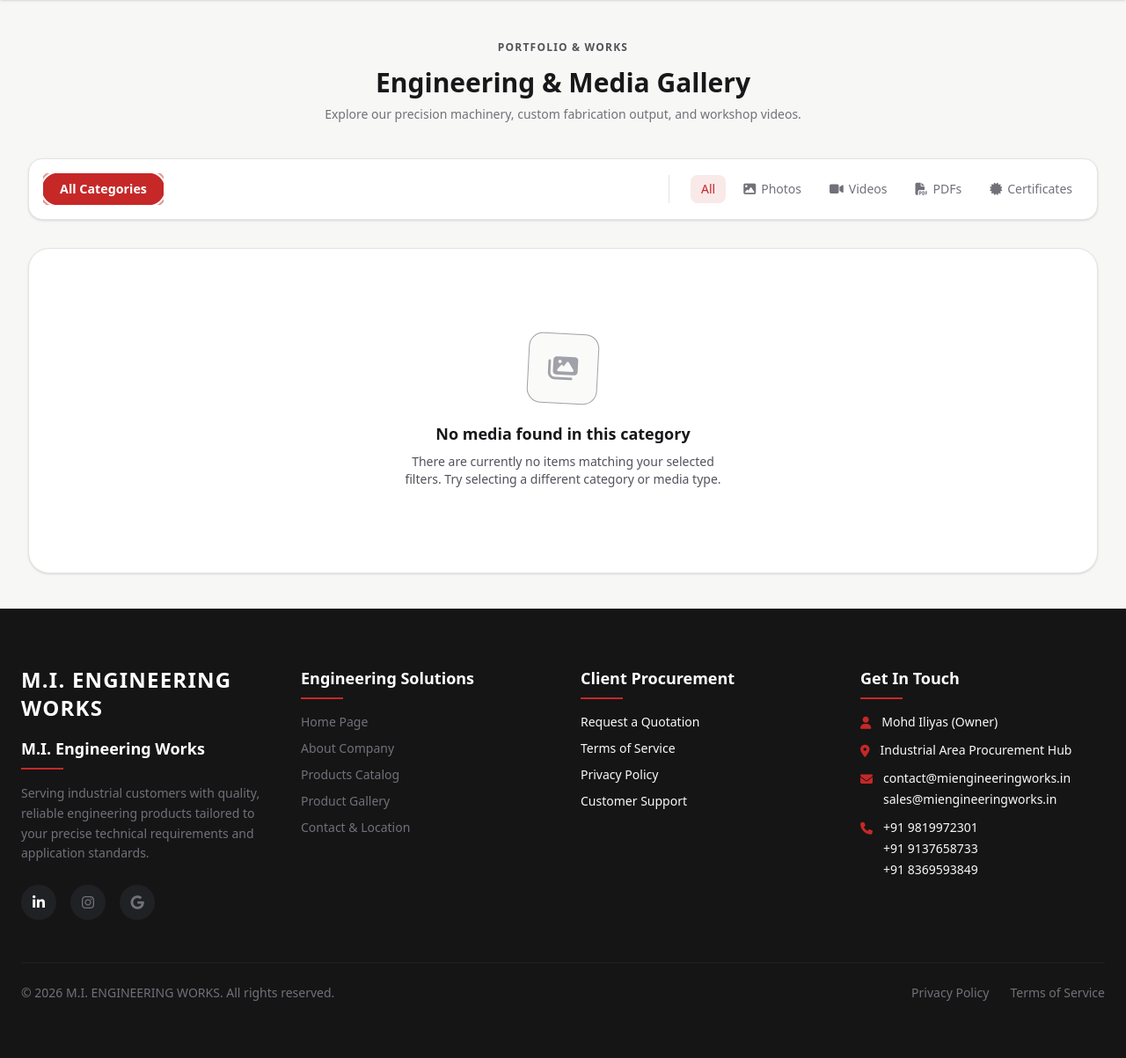
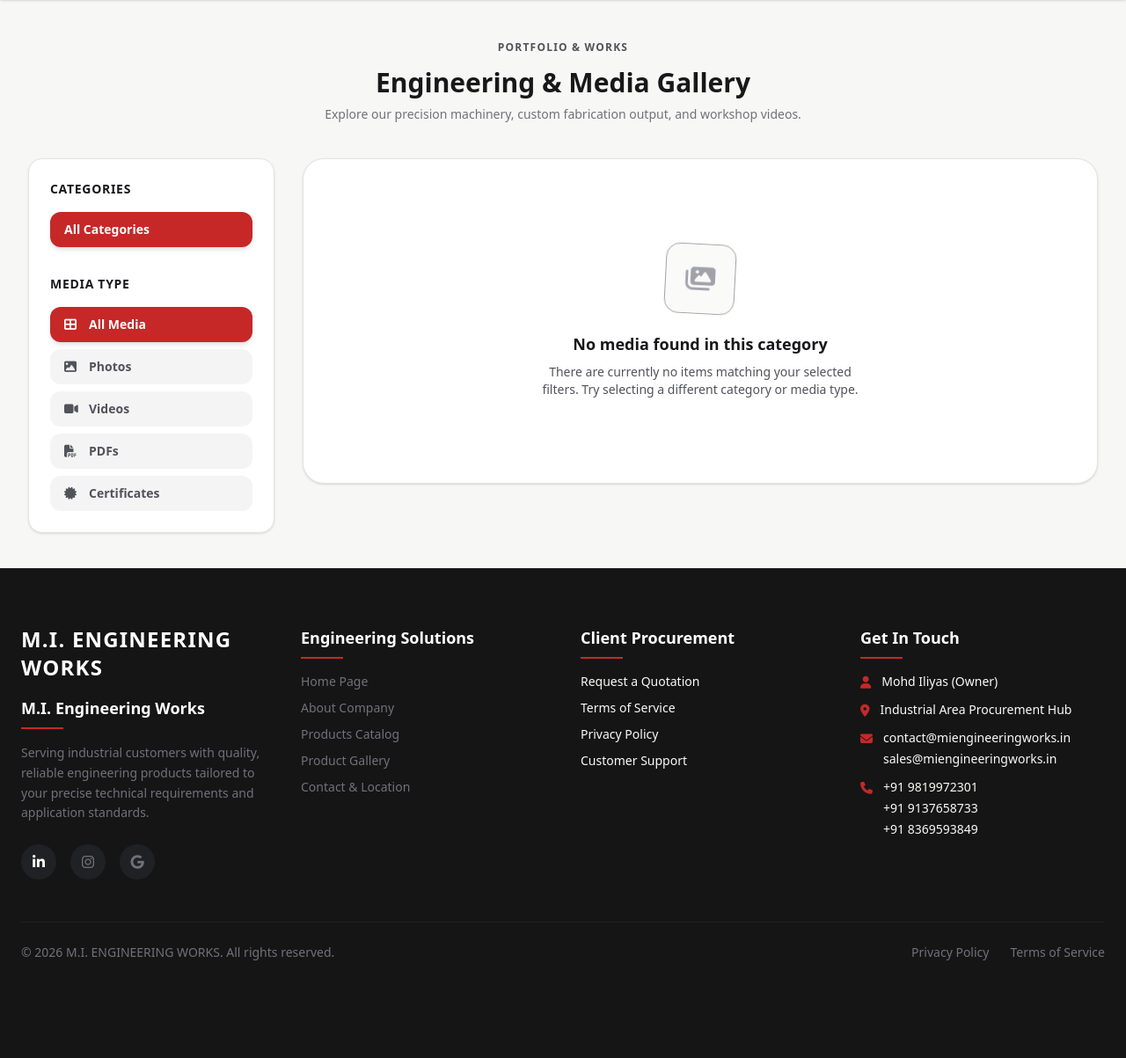
Before and after one commit to v0id-w4lk3r/mi_engineering, a Django app: page /gallery/ in a window 1280 px wide. Shown: the part 97-1300 px from the top of the page at 88% size. After the commit the page ends 1189 px from the top, so only its background shows below. Run offline with Django 5.2, Linux system fonts and the light colour scheme; data that the repository does not hold is empty; style sheets or scripts are compiled from the project's sources; some libraries are stand-ins or nearby versions.

Commit message:
Refactor gallery layout to vertical sidebar for categories

```diff
--- a/gallery/templates/gallery_list.html
+++ b/gallery/templates/gallery_list.html
@@ -49,20 +49,18 @@
     </p>
   </div>
 
-  <!-- Filter Toolbar (HTMX Powered) -->
-  <div
-    class="bg-white p-4 rounded-2xl border border-brand-border shadow-sm mb-8 flex flex-wrap items-center justify-between gap-4"
-  >
-    <!-- Category Tabs -->
-    <div
-      class="flex items-center gap-3 overflow-x-auto pb-4 sm:pb-0 w-full lg:w-auto hide-scrollbar"
-    >
+  <div class="grid grid-cols-1 lg:grid-cols-4 gap-8">
+    <!-- Sidebar -->
+    <div class="lg:col-span-1">
+      <div class="bg-white p-6 rounded-2xl border border-brand-border shadow-sm sticky top-24">
+        <h3 class="text-sm font-extrabold text-brand-heading uppercase tracking-wider mb-4">Categories</h3>
+        <div class="flex flex-col gap-2">
           <a
             href="{% url 'gallery:gallery_list' %}{% if active_type %}?type={{ active_type }}{% endif %}"
             hx-get="{% url 'gallery:gallery_list' %}{% if active_type %}?type={{ active_type }}{% endif %}"
             hx-target="#main-content"
             hx-push-url="true"
-        class="px-5 py-2 text-sm font-semibold rounded-full transition-all duration-300 whitespace-nowrap {% if not active_category %}bg-brand-accent text-white shadow-md ring-2 ring-brand-accent/50 ring-offset-2 scale-[1.02]{% else %}bg-[#F4F4F5] text-brand-body hover:bg-brand-border hover:text-brand-heading{% endif %}"
+            class="px-4 py-2.5 text-sm font-semibold rounded-xl transition-all duration-300 flex items-center {% if not active_category %}bg-brand-accent text-white shadow-md{% else %}bg-[#F4F4F5] text-brand-body hover:bg-brand-border hover:text-brand-heading{% endif %}"
           >
             All Categories
           </a>
@@ -73,68 +71,69 @@
             hx-get="{% url 'gallery:gallery_list' %}?category={{ category.slug }}{% if active_type %}&type={{ active_type }}{% endif %}"
             hx-target="#main-content"
             hx-push-url="true"
-        class="px-5 py-2 text-sm font-semibold rounded-full transition-all duration-300 whitespace-nowrap {% if active_category == category.slug %}bg-brand-accent text-white shadow-md ring-2 ring-brand-accent/50 ring-offset-2 scale-[1.02]{% else %}bg-[#F4F4F5] text-brand-body hover:bg-brand-borderdhover:text-brand-heading1B]{% endif %}"
+            class="px-4 py-2.5 text-sm font-semibold rounded-xl transition-all duration-300 flex items-center {% if active_category == category.slug %}bg-brand-accent text-white shadow-md{% else %}bg-[#F4F4F5] text-brand-body hover:bg-brand-border hover:text-brand-heading{% endif %}"
           >
             {{ category.name }}
           </a>
           {% endfor %}
         </div>
 
-    <!-- Media Type Filters -->
-    <div
-      class="flex items-center gap-2 border-t sm:border-t-0 sm:border-l border-brand-border pt-4 sm:pt-0 sm:pl-6 w-full sm:w-auto justify-start sm:justify-end overflow-x-auto hide-scrollbar"
-    >
+        <h3 class="text-sm font-extrabold text-brand-heading uppercase tracking-wider mt-8 mb-4">Media Type</h3>
+        <div class="flex flex-col gap-2">
           <a
             href="{% url 'gallery:gallery_list' %}{% if active_category %}?category={{ active_category }}{% endif %}"
             hx-get="{% url 'gallery:gallery_list' %}{% if active_category %}?category={{ active_category }}{% endif %}"
             hx-target="#main-content"
             hx-push-url="true"
-        class="px-3 py-1.5 text-sm font-medium rounded-lg transition-colors {% if not active_type %}text-brand-accent bg-brand-accent/10 font-bold{% else %}text-brand-muted hover:text-brand-heading hover:bg-[#F4F4F5]{% endif %}"
+            class="px-4 py-2.5 text-sm font-semibold rounded-xl transition-all duration-300 flex items-center gap-2 {% if not active_type %}bg-brand-accent text-white shadow-md{% else %}bg-[#F4F4F5] text-brand-body hover:bg-brand-border hover:text-brand-heading{% endif %}"
           >
-        All
+            <i class="fas fa-th-large w-5"></i> All Media
           </a>
           <a
             href="{% url 'gallery:gallery_list' %}?type=IMAGE{% if active_category %}&category={{ active_category }}{% endif %}"
             hx-get="{% url 'gallery:gallery_list' %}?type=IMAGE{% if active_category %}&category={{ active_category }}{% endif %}"
             hx-target="#main-content"
             hx-push-url="true"
-        class="px-3 py-1.5 text-sm font-medium rounded-lg transition-colors flex items-center gap-1.5 {% if active_type == 'IMAGE' %}text-brand-accent bg-brand-accent/10/10 font-bold{% else %}text-brand-muted hover:text-brand-heading hover:bg-[#F4F4F5]{% endif %}"
+            class="px-4 py-2.5 text-sm font-semibold rounded-xl transition-all duration-300 flex items-center gap-2 {% if active_type == 'IMAGE' %}bg-brand-accent text-white shadow-md{% else %}bg-[#F4F4F5] text-brand-body hover:bg-brand-border hover:text-brand-heading{% endif %}"
           >
-        <i class="fas fa-image"></i> Photos
+            <i class="fas fa-image w-5"></i> Photos
           </a>
           <a
             href="{% url 'gallery:gallery_list' %}?type=VIDEO{% if active_category %}&category={{ active_category }}{% endif %}"
             hx-get="{% url 'gallery:gallery_list' %}?type=VIDEO{% if active_category %}&category={{ active_category }}{% endif %}"
             hx-target="#main-content"
             hx-push-url="true"
-        class="px-3 py-1.5 text-sm font-medium rounded-lg transition-colors flex items-center gap-1.5 {% if active_type == 'VIDEO' %}text-brand-accent bg-brand-accent/10 font-bold{% else %}text-brand-muted hover:text-brand-heading hover:bg-[#F4F4F5]{% endif %}"
+            class="px-4 py-2.5 text-sm font-semibold rounded-xl transition-all duration-300 flex items-center gap-2 {% if active_type == 'VIDEO' %}bg-brand-accent text-white shadow-md{% else %}bg-[#F4F4F5] text-brand-body hover:bg-brand-border hover:text-brand-heading{% endif %}"
           >
-        <i class="fas fa-video"></i> Videos
+            <i class="fas fa-video w-5"></i> Videos
           </a>
           <a
             href="{% url 'gallery:gallery_list' %}?type=PDF{% if active_category %}&category={{ active_category }}{% endif %}"
             hx-get="{% url 'gallery:gallery_list' %}?type=PDF{% if active_category %}&category={{ active_category }}{% endif %}"
             hx-target="#main-content"
             hx-push-url="true"
-        class="px-3 py-1.5 text-sm font-medium rounded-lg transition-colors flex items-center gap-1.5 {% if active_type == 'PDF' %}text-brand-accent bg-brand-accent/10 font-bold{% else %}text-brand-muted hover:text-brand-heading hover:bg-[#F4F4F5]{% endif %}"
+            class="px-4 py-2.5 text-sm font-semibold rounded-xl transition-all duration-300 flex items-center gap-2 {% if active_type == 'PDF' %}bg-brand-accent text-white shadow-md{% else %}bg-[#F4F4F5] text-brand-body hover:bg-brand-border hover:text-brand-heading{% endif %}"
           >
-        <i class="fas fa-file-pdf"></i> PDFs
+            <i class="fas fa-file-pdf w-5"></i> PDFs
           </a>
           <a
             href="{% url 'gallery:gallery_list' %}?type=CERTIFICATE{% if active_category %}&category={{ active_category }}{% endif %}"
             hx-get="{% url 'gallery:gallery_list' %}?type=CERTIFICATE{% if active_category %}&category={{ active_category }}{% endif %}"
             hx-target="#main-content"
             hx-push-url="true"
-        class="px-3 py-1.5 text-sm font-medium rounded-lg transition-colors flex items-center gap-1.5 {% if active_type == 'CERTIFICATE' %}text-brand-accent bg-brand-accent/10 font-bold{% else %}text-brand-muted hover:text-brand-heading hover:bg-[#F4F4F5]{% endif %}"
+            class="px-4 py-2.5 text-sm font-semibold rounded-xl transition-all duration-300 flex items-center gap-2 {% if active_type == 'CERTIFICATE' %}bg-brand-accent text-white shadow-md{% else %}bg-[#F4F4F5] text-brand-body hover:bg-brand-border hover:text-brand-heading{% endif %}"
           >
-        <i class="fas fa-certificate"></i> Certificates
+            <i class="fas fa-certificate w-5"></i> Certificates
           </a>
         </div>
       </div>
+    </div>
 
+    <!-- Main Content -->
+    <div class="lg:col-span-3">
   <!-- Media Grid -->
   <div
-    class="grid grid-cols-1 sm:grid-cols-2 md:grid-cols-3 lg:grid-cols-4 gap-6"
+    class="grid grid-cols-1 sm:grid-cols-2 md:grid-cols-3  gap-6"
   >
     {% for item in items %}
     <div
@@ -304,5 +303,8 @@
     {% endif %}
   </div>
   {% endif %}
+
+    </div>
+  </div>
 </div>
 {% endblock %}
```
Lines whose indentation alone changed are shown as unchanged.
